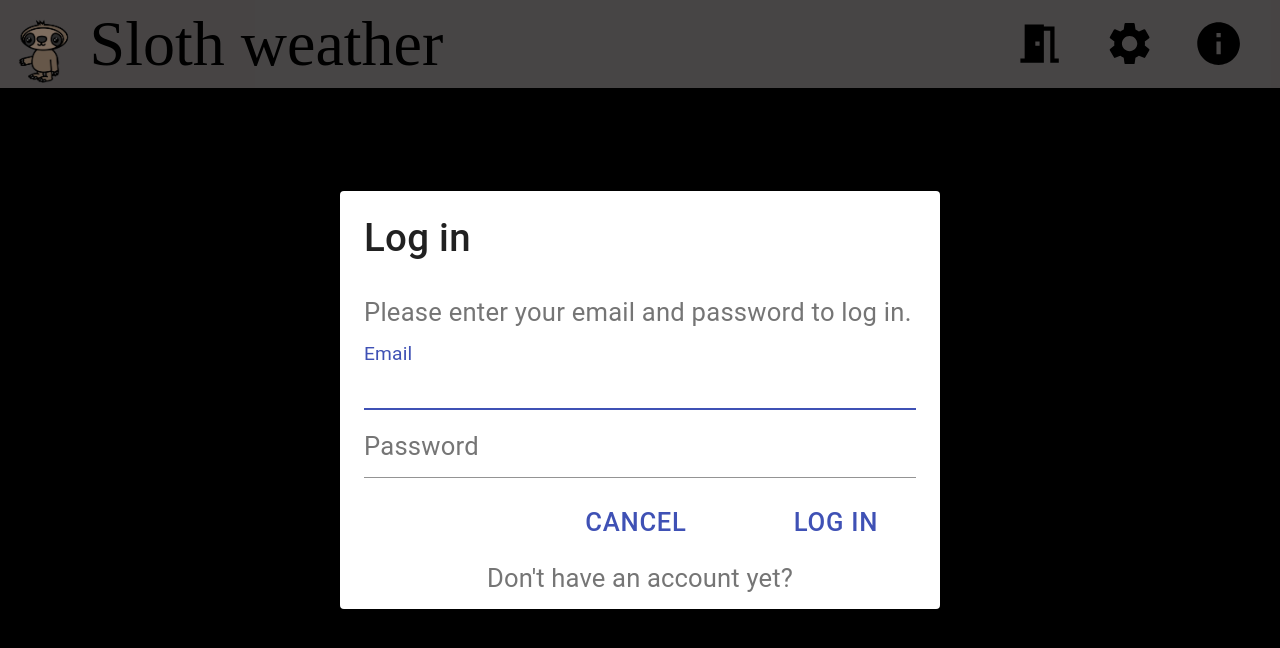
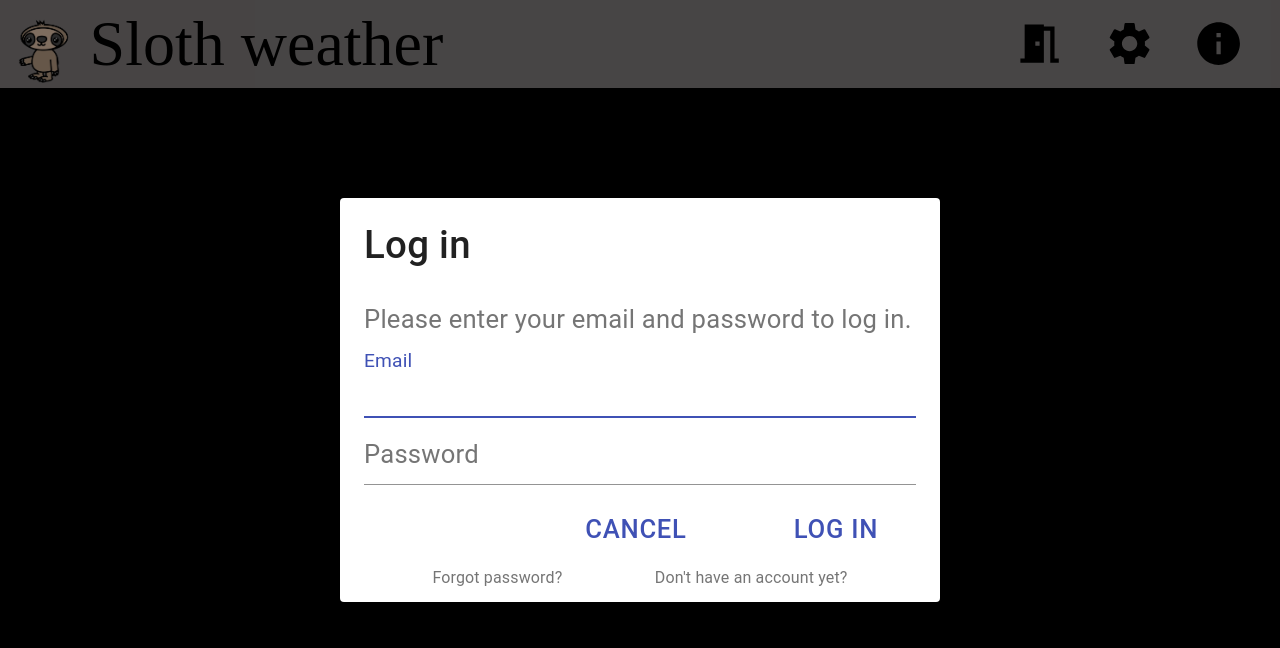
Before and after one commit to HenrikJava/weather-app, a React (Create React App) app in the folder client/: page / in a window 1280 px wide. Both pictures are taken after a click on the element 1036 px from the left and 44 px from the top of the page. Shown: the top 648 px of the page. Built offline with nearby package versions, Linux system fonts and the light colour scheme; no server answers.

Commit message:
feat: forgot link working

```diff
--- a/client/src/components/registerDialog/RegisterDialog.js
+++ b/client/src/components/registerDialog/RegisterDialog.js
@@ -179,8 +179,8 @@ export const RegisterDialog = () => {
             );
           }}
         </Formik>
-        <DialogContentText className="link-between-dialogs">
-          <span onClick={() => openSignInDialog()}>
+        <DialogContentText className="link-between-dialogs-wrapper">
+          <span onClick={() => openSignInDialog()} className="link-between-dialogs">
             Already have an account?
           </span>
         </DialogContentText>
--- a/client/src/components/signInDialog/SignInDialog.js
+++ b/client/src/components/signInDialog/SignInDialog.js
@@ -10,6 +10,7 @@ import { loginUser, loadUser } from "../../shared/api/service/UserService";
 import { UserContext } from "../../shared/global/provider/Provider";
 import { AppContext } from "../../shared/global/provider/Provider";
 import { useHistory } from "react-router-dom";
+import RoutingPath from "../../routes/RoutingPath";
 export const SignInDialog = () => {
   const history = useHistory();
   const [errorMessage, setErrorMessage] = useState();
@@ -57,6 +58,10 @@ export const SignInDialog = () => {
     setErrorMessage();
     app.setRegisterDialogOpen(true);
   };
+  const openForgotPassword = () => {
+    app.setSignInDialogOpen(false);
+    history.push(RoutingPath.forgotView)
+  }
 
   return (
     <Dialog
@@ -97,8 +102,11 @@ export const SignInDialog = () => {
             Log in
           </Button>
         </DialogActions>
-        <DialogContentText className="link-between-dialogs">
-          <span onClick={() => openRegisterDialog()}>
+        <DialogContentText className="link-between-dialogs-wrapper">
+          <span onClick={() => openForgotPassword()} className="link-between-dialogs">
+            Forgot password?
+          </span>
+          <span onClick={() => openRegisterDialog()} className="link-between-dialogs">
             Don't have an account yet?
           </span>
         </DialogContentText>
--- a/client/src/shared/global/css/Global.css
+++ b/client/src/shared/global/css/Global.css
@@ -52,8 +52,12 @@ html,
     height: 2vw;
     font-size: 1.6vw;
   }
+  .link-between-dialogs-wrapper {
+    text-align: center;
+    place-content: space-evenly;
+    display: flex;
+  }
 .link-between-dialogs {
-  text-align: center;
   cursor: pointer;
 }
 .link-between-dialogs:hover {
```
